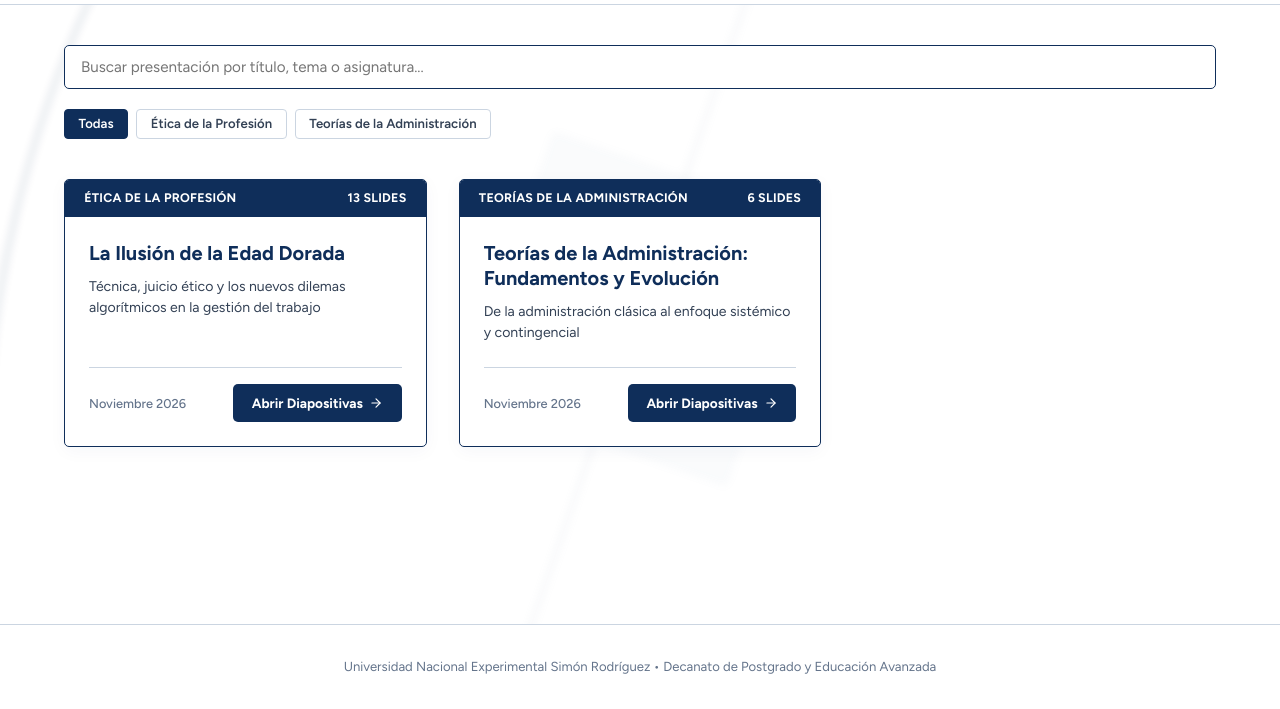
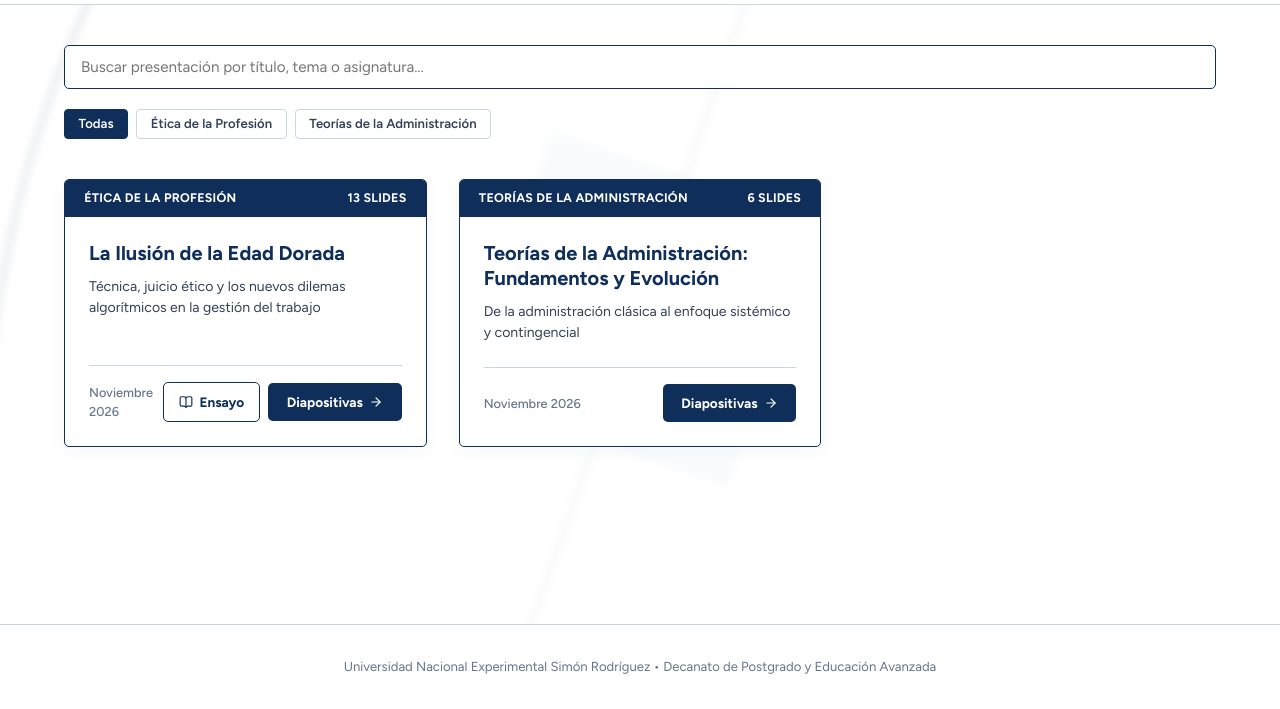
Before and after one commit to julioverx/presentaciones, a plain HTML site: page index.html in a window 1280 px wide. Shown: the part 91-800 px from the top of the page. Drawn offline with nearby package versions, Linux system fonts and the light colour scheme.

Commit message:
feat: habilitar descarga de ensayo académico en modal y catálogo

```diff
--- a/Assets/css/main.css
+++ b/Assets/css/main.css
@@ -219,6 +219,25 @@ body {
   background: #0a2040;
 }
 
+.hub-card-btn-outline {
+  background: #ffffff;
+  color: var(--primary-navy);
+  border: 1px solid var(--primary-navy);
+  padding: 0.55rem 0.95rem;
+  border-radius: 5px;
+  font-size: 0.85rem;
+  font-weight: 700;
+  text-decoration: none;
+  display: inline-flex;
+  align-items: center;
+  gap: 0.4rem;
+  transition: all 0.15s;
+}
+
+.hub-card-btn-outline:hover {
+  background: #f1f5f9;
+}
+
 /* Footer */
 .hub-footer {
   border-top: 1px solid var(--border-color);
--- a/Assets/js/presentations.js
+++ b/Assets/js/presentations.js
@@ -18,6 +18,7 @@ const PRESENTATIONS = [
     tags: ["Ética", "Algoritmos", "Talento Humano", "Inteligencia Artificial", "Gestión Laboral"],
     url: "Proyectos/Etica-de-la-Profesion/Slides-1/index.html",
     pdfUrl: null,
+    essayUrl: "Proyectos/Etica-de-la-Profesion/Slides-1/ensayo.pdf",
     slidesCount: 13,
     status: "Disponible",
     featured: true,
--- a/index.html
+++ b/index.html
@@ -123,10 +123,18 @@
 
               <div class="hub-card-meta">
                 <span style="font-size: 0.8rem; color: var(--text-light); font-weight: 500;">${item.date}</span>
-                <a href="${item.url}" class="hub-card-btn">
-                  <span>Abrir Diapositivas</span>
-                  <i data-lucide="arrow-right" style="width: 14px; height: 14px;"></i>
-                </a>
+                <div style="display: flex; gap: 8px; align-items: center;">
+                  ${item.essayUrl ? `
+                    <a href="${item.essayUrl}" class="hub-card-btn-outline" title="Descargar Ensayo Académico (PDF)" download>
+                      <i data-lucide="book-open" style="width: 14px; height: 14px;"></i>
+                      <span>Ensayo</span>
+                    </a>
+                  ` : ''}
+                  <a href="${item.url}" class="hub-card-btn">
+                    <span>Diapositivas</span>
+                    <i data-lucide="arrow-right" style="width: 14px; height: 14px;"></i>
+                  </a>
+                </div>
               </div>
             </div>
           </article>
```
Also changed, not shown: Proyectos/Etica-de-la-Profesion/Slides-1/index.html (+16 -0 lines).
